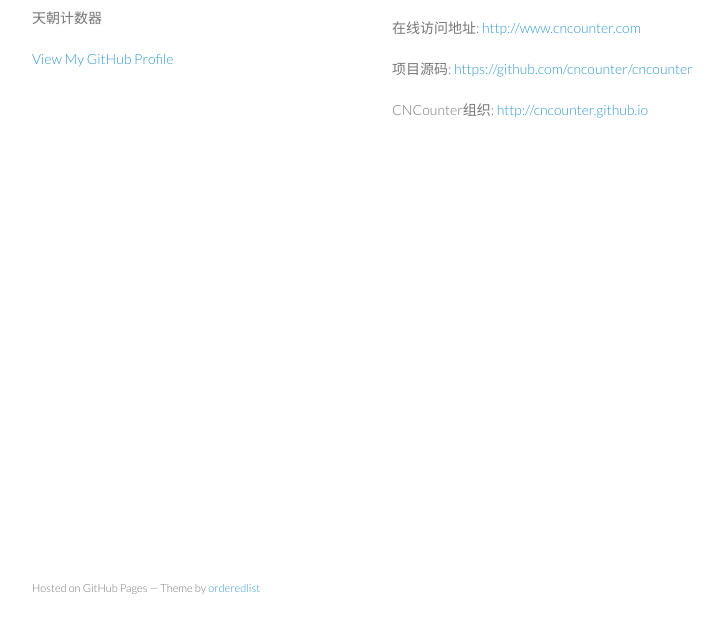
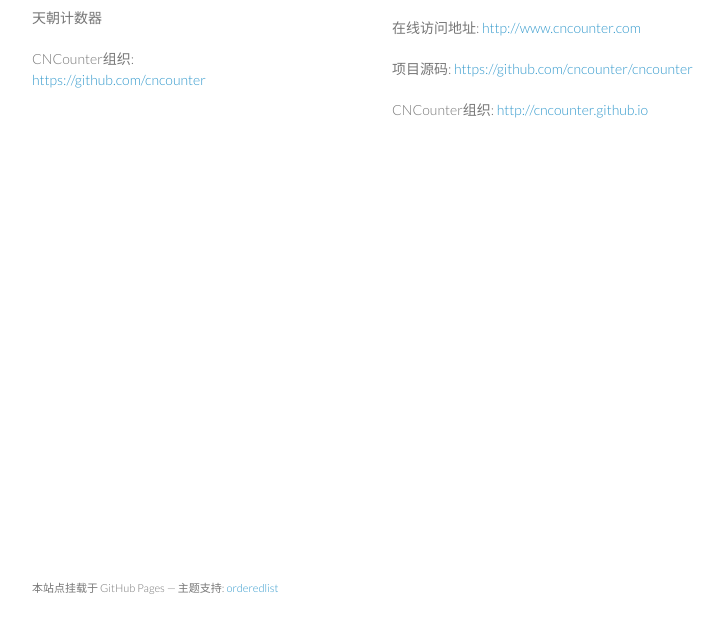
Before and after one commit to cncounter/cncounter.github.io, a plain HTML site: page index.html in a window 1280 px wide. Shown: the part 133-766 px from the top of the page, without its empty margins (178-899 px from the left). Drawn offline with Linux system fonts and the light colour scheme.

Commit message:
Update index.html

```diff
--- a/index.html
+++ b/index.html
@@ -19,7 +19,7 @@
         <p>天朝计数器</p>
 
 
-        <p class="view"><a href="https://github.com/cncounter">View My GitHub Profile</a></p>
+<p class="view">CNCounter组织: <a href="https://github.com/cncounter">https://github.com/cncounter</a></p>
 
       </header>
       <section>
@@ -35,7 +35,7 @@
 <p>CNCounter组织: <a href="http://cncounter.github.io">http://cncounter.github.io</a></p>
       </section>
       <footer>
-        <p><small>Hosted on GitHub Pages &mdash; Theme by <a href="https://github.com/orderedlist">orderedlist</a></small></p>
+        <p><small>本站点挂载于 GitHub Pages &mdash; 主题支持: <a href="https://github.com/orderedlist">orderedlist</a></small></p>
       </footer>
     </div>
     <script src="javascripts/scale.fix.js"></script>
```
